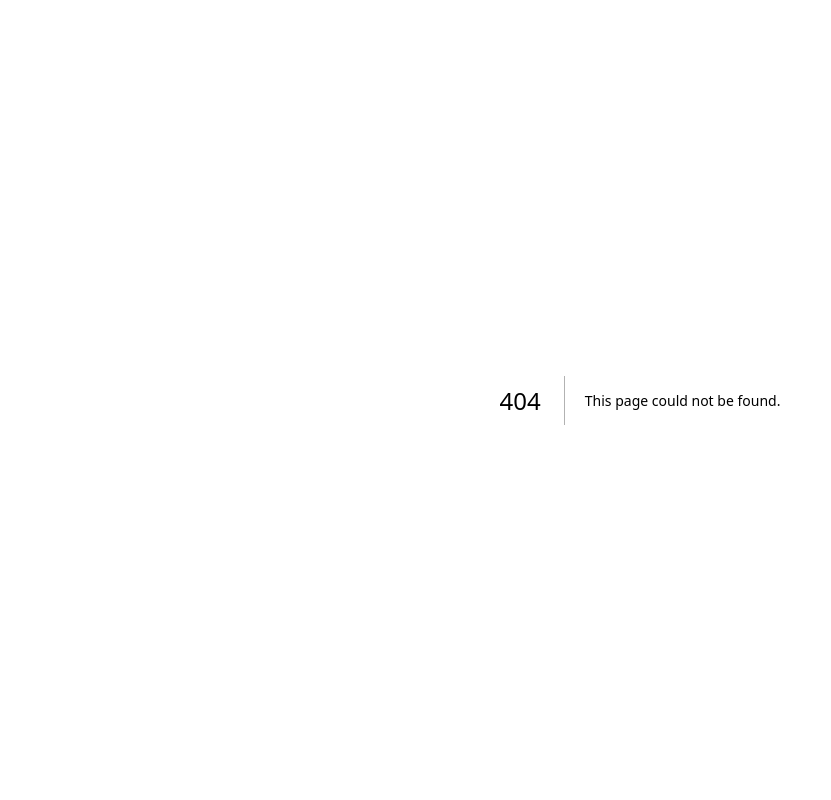
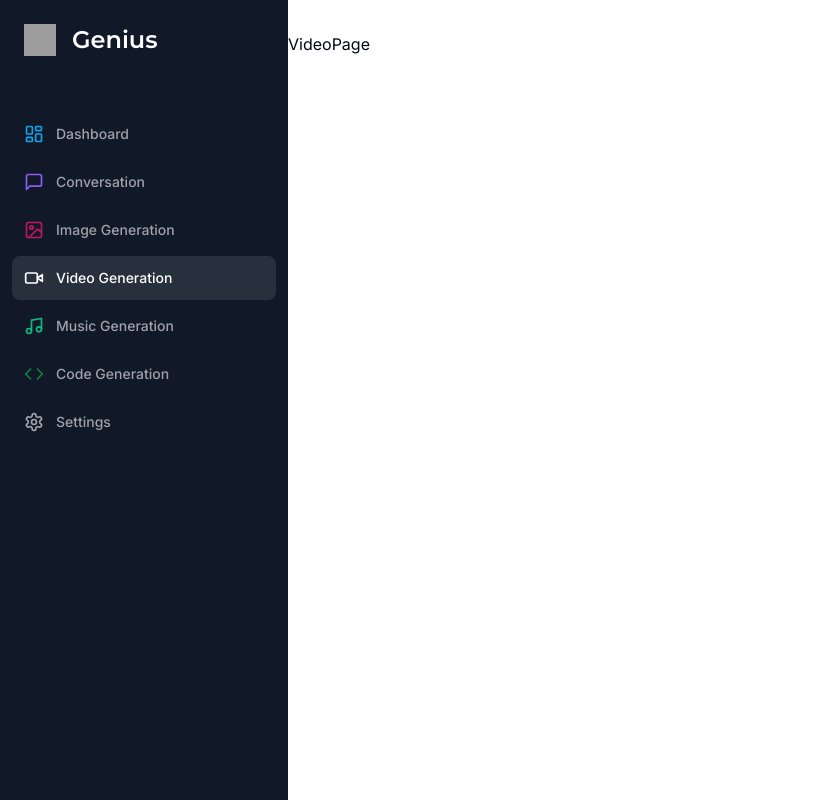
Before and after one commit to MACKINtossh/ai-saas, a Next.js app: page /video in a window 1280 px wide. Before the commit this address had no page. Shown: the whole page, without its empty margins (0-831 px from the left). Built offline with nearby package versions, Linux system fonts and the light colour scheme; grey boxes are pictures that could not be loaded.

Commit message:
created video route

```diff
--- /dev/null
+++ b/app/(dashboard)/(routes)/video/page.tsx
@@ -0,0 +1,11 @@
+import React from 'react'
+
+type Props = {}
+
+const VideoPage = (props: Props) => {
+  return (
+    <div>VideoPage</div>
+  )
+}
+
+export default VideoPage
```
